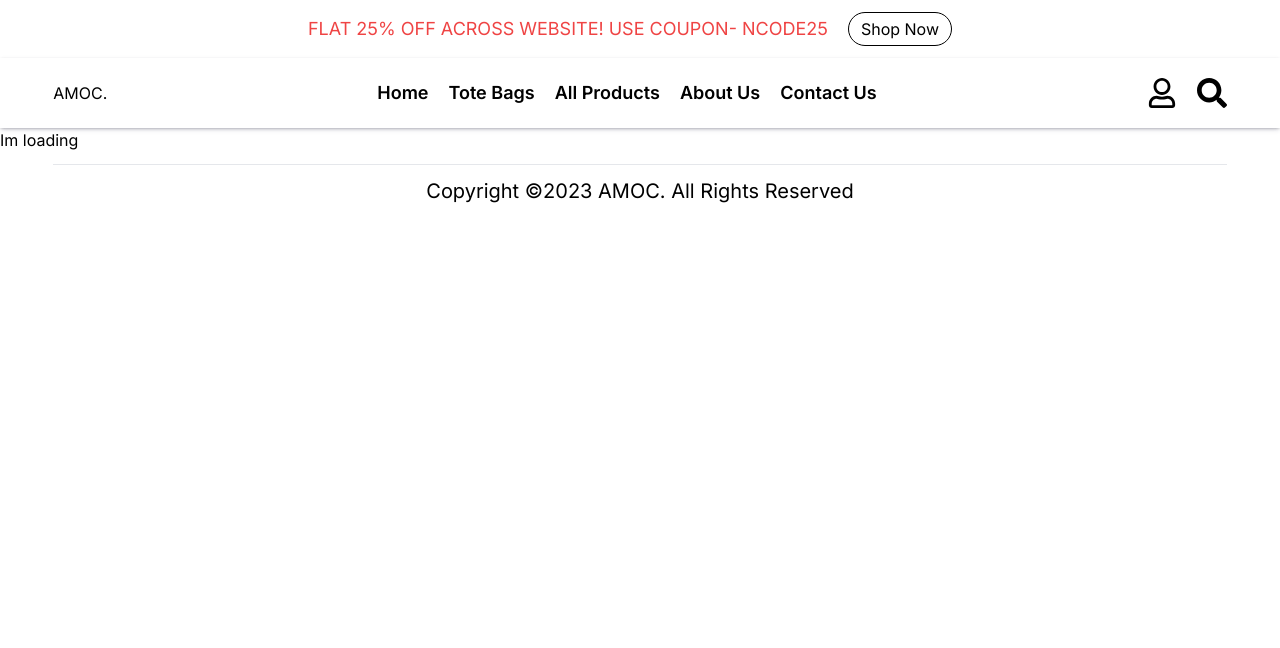
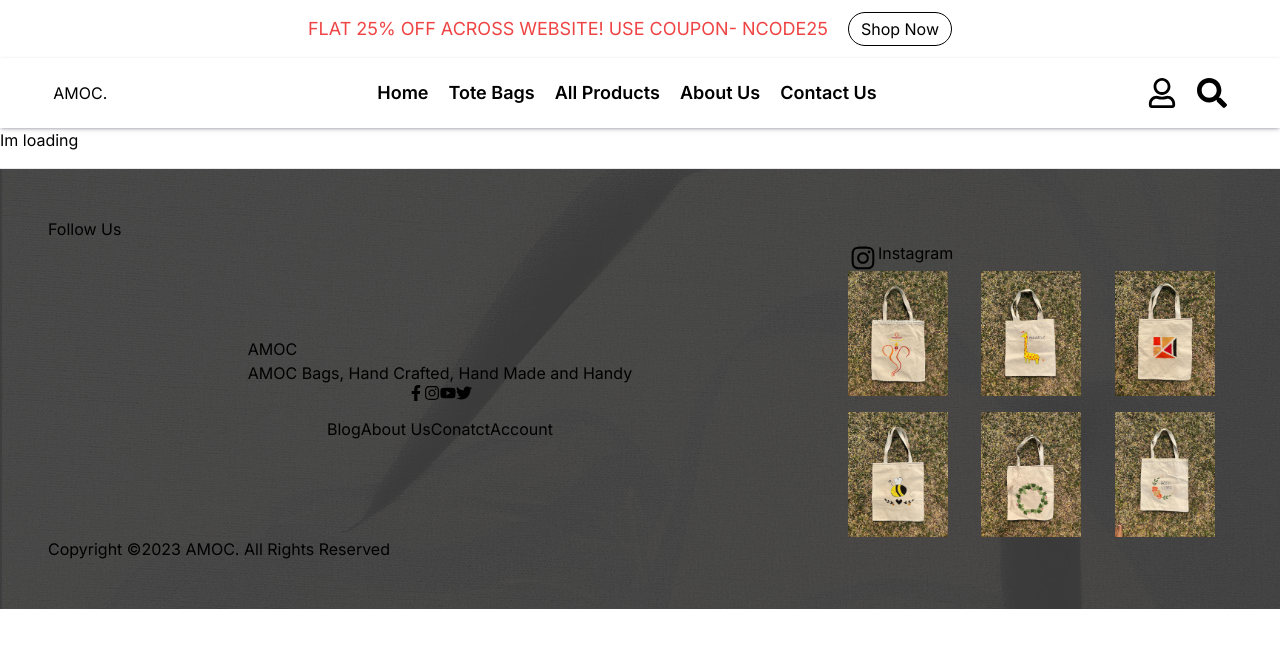
Before and after one commit to Hariom8799/AMOC, a Next.js app: page / in a window 1280 px wide. Shown: the top 648 px of the page. Built offline with nearby package versions, Linux system fonts and the light colour scheme; no server answers.

Commit message:
footer code added

```diff
--- a/src/app/components/Footer.jsx
+++ b/src/app/components/Footer.jsx
@@ -5,10 +5,106 @@ import {FaFacebookF,FaInstagram,FaYoutube,FaTwitter} from 'react-icons/fa'
 const Footer = () => {
   return (
     <>
-      <footer className='w-11/12 mt-3 mx-auto'>
-        <hr className='font-bold '/>
-        <p className='py-3 text-center text-xl'>Copyright &copy;2023 AMOC. All Rights Reserved </p>
-      </footer>
+      <hr className='font-bold mt-4'/>
+      <div className='bg-[url("/foooter-img1.jpg")]'>
+        <div className="container mx-auto p-12">
+          <div className="footerMain">
+            <h1> Follow Us </h1>
+            <div className="grid grid-cols-3 gap-4">
+              <div className="footerLogo flex justify-center content-center items-center col-span-2">
+                <div className="flex flex-col">
+                  <h3>AMOC</h3>
+                  <p>AMOC Bags, Hand Crafted, Hand Made and Handy</p>
+                  <ul className="flex flex-row justify-center content-center items-center">
+                    <li><FaFacebookF/></li>
+                    <li><FaInstagram/></li>
+                    <li><FaYoutube/></li>
+                    <li><FaTwitter/></li>
+                  </ul>
+                  <ul className="flex flex-row pt-4 justify-center content-center items-center">
+                    <li>Blog</li>
+                    <li>About Us </li>
+                    <li>Conatct</li>
+                    <li>Account</li>
+                  </ul>
+                </div>
+              </div>
+              <div className="instaBorder">
+                <h3 className="flex"><FaInstagram className="text-3xl pt-1"/> Instagram</h3>
+                <div className="grid grid-cols-3 grid-rows-2 gap-4">
+                  <div className="instaImgBox">
+                    <a href="https://www.instagram.com/amoc_bags" target="_blank">
+                      <Image
+                        src="/instaBags/footerInstaBag1.jpg"
+                        width={100}
+                        height={100}
+                        alt="footerInstaBag1"
+                        className="footerInstaImg"
+                      />
+                    </a>
+                  </div>
+                  <div className="instaImgBox">
+                    <a href="https://www.instagram.com/amoc_bags" target="_blank">
+                      <Image
+                        src="/instaBags/footerInstaBag2.jpg"
+                        width={100}
+                        height={100}
+                        alt="footerInstaBag2"
+                        className="footerInstaImg"
+                      />
+                    </a>
+                  </div>
+                  <div className="instaImgBox">
+                    <a href="https://www.instagram.com/amoc_bags" target="_blank">
+                      <Image
+                        src="/instaBags/footerInstaBag3.jpg"
+                        width={100}
+                        height={100}
+                        alt="footerInstaBag3"
+                        className="footerInstaImg"
+                      />
+                    </a>
+                  </div>
+                  <div className="instaImgBox">
+                    <a href="https://www.instagram.com/amoc_bags" target="_blank">
+                      <Image
+                        src="/instaBags/footerInstaBag4.jpg"
+                        width={100}
+                        height={100}
+                        alt="footerInstaBag4"
+                        className="footerInstaImg"
+                      />
+                    </a>
+                  </div>
+                  <div className="instaImgBox">
+                    <a href="https://www.instagram.com/amoc_bags" target="_blank">
+                      <Image
+                        src="/instaBags/footerInstaBag5.jpg"
+                        width={100}
+                        height={100}
+                        alt="footerInstaBag5"
+                        className="footerInstaImg"
+                      />
+                    </a>
+                  </div>
+                  <div className="instaImgBox">
+                    <a href="https://www.instagram.com/amoc_bags" target="_blank">
+                      <Image
+                        src="/instaBags/footerInstaBag6.jpg"
+                        width={100}
+                        height={100}
+                        alt="footerInstaBag6"
+                        className="footerInstaImg"
+                      />
+                    </a>
+                  </div>
+                </div>
+              </div>
+            </div>
+            <p className="copywrite">Copyright &copy;2023 AMOC. All Rights Reserved </p>
+          </div>
+        </div>
+      </div>
     </>
   )
 }
```
